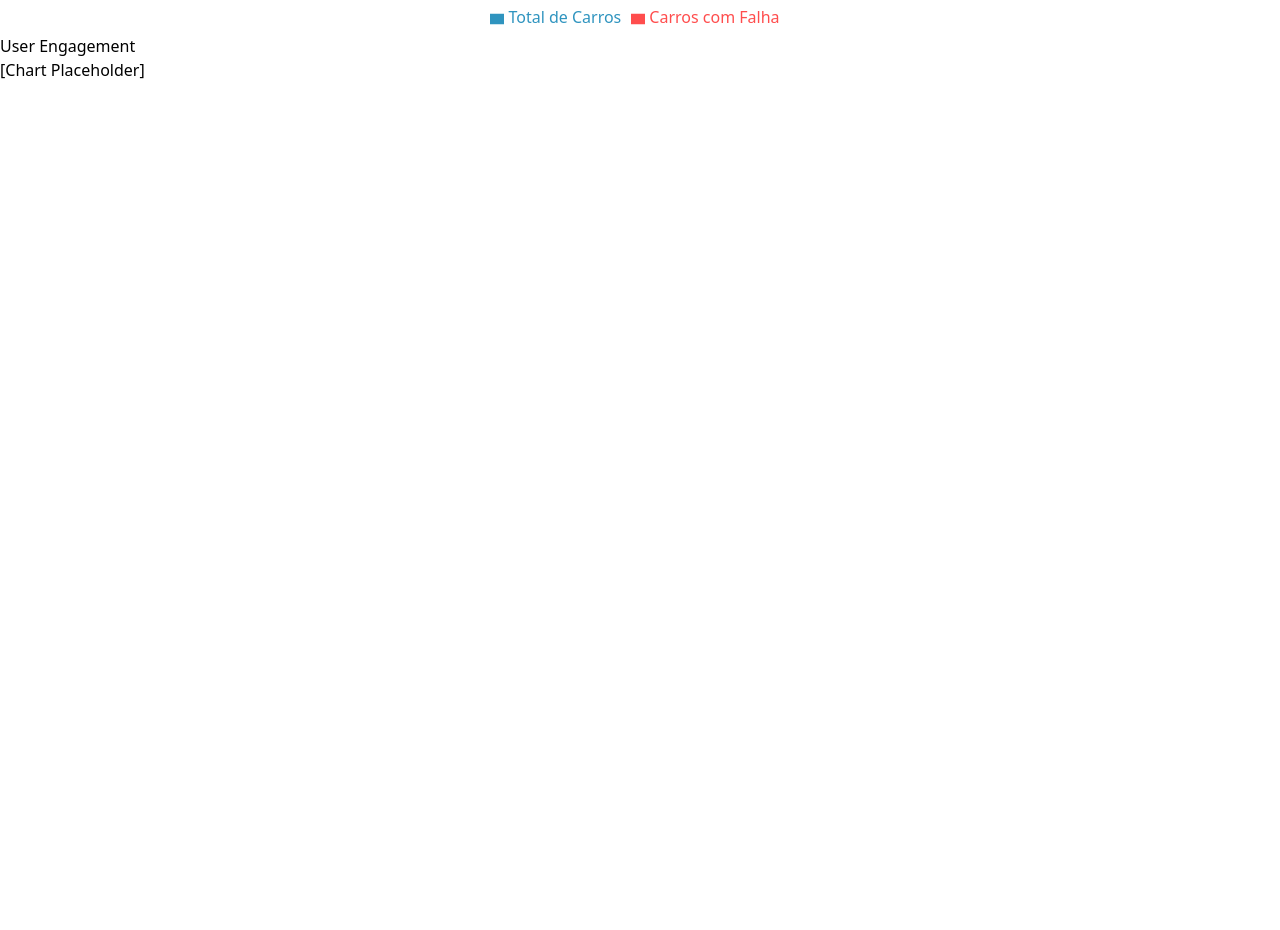
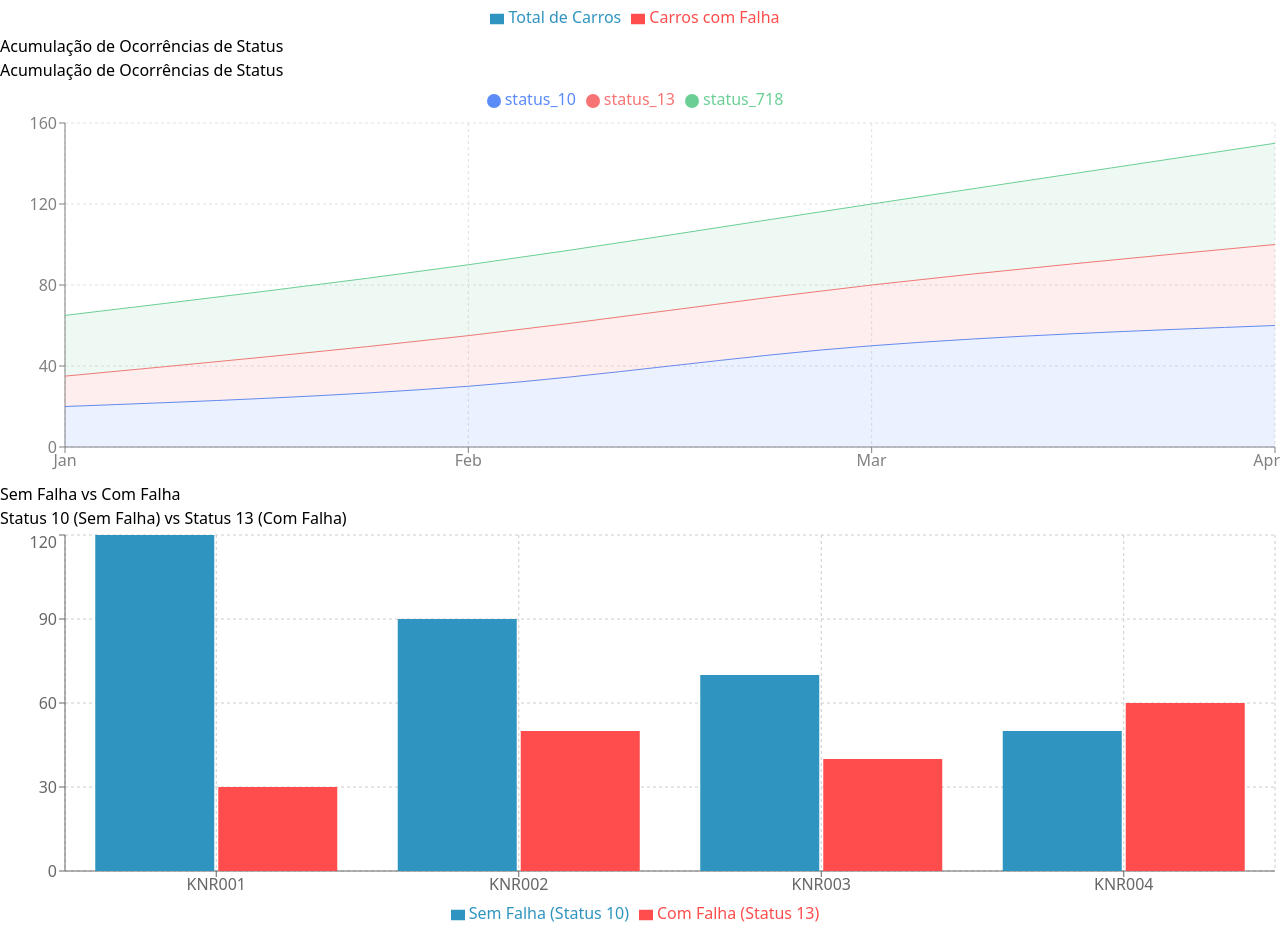
Before and after one commit to Inteli-College/2024-2A-T08-EC07-G04, a React (Vite) app in the folder src/frontend/: page /dashboard in a window 1280 px wide. Shown: the part 853-1783 px from the top of the page. Before the commit the page ends 935 px from the top, so only its background shows below. Built offline with nearby package versions, Linux system fonts and the light colour scheme.

Commit message:
add graph components

```diff
--- /dev/null
+++ b/src/frontend/src/components/Graph2.tsx
@@ -0,0 +1,35 @@
+import React from 'react';
+import {
+  AreaChart, Area, XAxis, YAxis, CartesianGrid, Tooltip, ResponsiveContainer, Legend,
+} from 'recharts';
+
+const data = [
+  { month: 'Jan', status_10: 20, status_13: 15, status_718: 30 },
+  { month: 'Feb', status_10: 30, status_13: 25, status_718: 35 },
+  { month: 'Mar', status_10: 50, status_13: 30, status_718: 40 },
+  { month: 'Apr', status_10: 60, status_13: 40, status_718: 50 },
+];
+
+const AreaStatusChart: React.FC = () => {
+  return (
+    <div className="bg-gray-100 p-6 rounded-xl shadow-lg">
+      <h2 className="text-2xl font-semibold text-gray-700 mb-4 text-center">
+        Acumulação de Ocorrências de Status
+      </h2>
+      <ResponsiveContainer width="100%" height={400}>
+        <AreaChart data={data}>
+          <CartesianGrid strokeDasharray="3 3" stroke="#e0e0e0" />
+          <XAxis dataKey="month" stroke="#808080" />
+          <YAxis stroke="#808080" />
+          <Tooltip contentStyle={{ backgroundColor: '#ffffff', borderRadius: '10px', borderColor: '#d0d0d0' }} />
+          <Legend verticalAlign="top" height={36} iconType="circle" />
+          <Area type="monotone" dataKey="status_10" stackId="1" stroke="#5b8bf7" fill="rgba(91, 139, 247, 0.2)" />
+          <Area type="monotone" dataKey="status_13" stackId="1" stroke="#f77474" fill="rgba(247, 116, 116, 0.2)" />
+          <Area type="monotone" dataKey="status_718" stackId="1" stroke="#6bcf95" fill="rgba(107, 207, 149, 0.2)" />
+        </AreaChart>
+      </ResponsiveContainer>
+    </div>
+  );
+};
+
+export default AreaStatusChart;
--- /dev/null
+++ b/src/frontend/src/components/Graph3.tsx
@@ -0,0 +1,30 @@
+import React from 'react';
+import { BarChart, Bar, XAxis, YAxis, CartesianGrid, Tooltip, ResponsiveContainer, Legend } from 'recharts';
+
+const data = [
+  { kn: 'KNR001', status_10: 120, status_13: 30 },
+  { kn: 'KNR002', status_10: 90, status_13: 50 },
+  { kn: 'KNR003', status_10: 70, status_13: 40 },
+  { kn: 'KNR004', status_10: 50, status_13: 60 },
+];
+
+const StatusChart: React.FC = () => {
+  return (
+    <div className="bg-white p-6 rounded-xl shadow-md">
+      <h2 className="text-xl font-bold text-gray-800 mb-4 text-center">Status 10 (Sem Falha) vs Status 13 (Com Falha)</h2>
+      <ResponsiveContainer width="100%" height={400}>
+        <BarChart data={data}>
+          <CartesianGrid strokeDasharray="3 3" />
+          <XAxis dataKey="kn" />
+          <YAxis />
+          <Tooltip />
+          <Legend />
+          <Bar dataKey="status_10" fill="#2f94bf" name="Sem Falha (Status 10)" />
+          <Bar dataKey="status_13" fill="#ff4d4d" name="Com Falha (Status 13)" />
+        </BarChart>
+      </ResponsiveContainer>
+    </div>
+  );
+};
+
+export default StatusChart;
--- /dev/null
+++ b/src/frontend/src/components/Upload.tsx
@@ -0,0 +1,60 @@
+import React, { useState } from "react";
+
+const FileUpload: React.FC = () => {
+  const [file, setFile] = useState<File | null>(null);
+  const [message, setMessage] = useState<string>("");
+
+  const handleFileChange = (e: React.ChangeEvent<HTMLInputElement>) => {
+    const selectedFile = e.target.files?.[0];
+    if (selectedFile && (selectedFile.type === "application/vnd.ms-excel" || selectedFile.type === "text/csv")) {
+      setFile(selectedFile);
+      setMessage("");
+    } else {
+      setMessage("Por favor, selecione um arquivo CSV ou Excel válido.");
+      setFile(null);
+    }
+  };
+
+  const handleSubmit = (e: React.FormEvent) => {
+    e.preventDefault();
+    if (file) {
+      // Aqui você pode implementar a lógica para fazer upload do arquivo para o servidor.
+      console.log("Arquivo selecionado:", file.name);
+      setMessage(`Arquivo "${file.name}" foi enviado com sucesso!`);
+    } else {
+      setMessage("Por favor, selecione um arquivo antes de enviar.");
+    }
+  };
+
+  return (
+    <div className="min-h-screen bg-white flex items-center justify-center">
+      <div className="bg-white shadow-md rounded-lg p-8 w-full max-w-md border border-gray-200">
+        <h2 className="text-2xl font-semibold text-center mb-6 text-[#2f94bf]">Upload de Arquivo</h2>
+        <form onSubmit={handleSubmit} className="space-y-4">
+          <div className="mb-4">
+            <label className="block text-gray-700 font-medium mb-2">Selecione um arquivo:</label>
+            <input
+              type="file"
+              accept=".csv, .xlsx"
+              onChange={handleFileChange}
+              className="w-full px-4 py-2 border border-gray-300 rounded-lg focus:ring-[#2f94bf] focus:border-[#2f94bf] focus:outline-none"
+            />
+          </div>
+          {message && (
+            <p className={`text-center ${file ? "text-green-500" : "text-red-500"} font-medium`}>
+              {message}
+            </p>
+          )}
+          <button
+            type="submit"
+            className="w-full bg-[#2f94bf] text-white font-semibold py-2 px-4 rounded-lg hover:bg-[#237b99] focus:outline-none focus:ring-2 focus:ring-[#2f94bf] focus:ring-opacity-50"
+          >
+            Enviar Arquivo
+          </button>
+        </form>
+      </div>
+    </div>
+  );
+};
+
+export default FileUpload;
--- a/src/frontend/src/main.tsx
+++ b/src/frontend/src/main.tsx
@@ -5,6 +5,7 @@ import { BrowserRouter, Routes, Route } from 'react-router-dom'
 import  App  from './App'
 import Login from './pages/Login'
 import Dashboard from './pages/Dashboard'
+import Upload from './pages/Upload'
 import './index.css'
 
 ReactDOM.createRoot(document.getElementById('root') as HTMLElement).render(
@@ -14,6 +15,7 @@ ReactDOM.createRoot(document.getElementById('root') as HTMLElement).render(
         <Route path="/" element={<App />} />
         <Route path="/login" element={<Login />} />
         <Route path="/dashboard" element={<Dashboard />} />
+        <Route path="/upload" element={<Upload />} />
       </Routes>
     </BrowserRouter>
   </React.StrictMode>
--- a/src/frontend/src/pages/Dashboard.tsx
+++ b/src/frontend/src/pages/Dashboard.tsx
@@ -1,7 +1,9 @@
 import React, { useState } from 'react';
-import NavBar from '../components/NavBar'; // Certifique-se que NavBar existe
-import DateFilter from '../components/DateFilter'; // Certifique-se que DateFilter existe
+import NavBar from '../components/NavBar';
+import DateFilter from '../components/DateFilter';
 import { BarChart, Bar, XAxis, YAxis, Tooltip, CartesianGrid, Legend, ResponsiveContainer } from 'recharts';
+import AreaStatusChart from '../components/Graph2';
+import Graph3 from '../components/Graph3';
 
 // Componente de card para exibir estatísticas
 const DashboardCard: React.FC<{ title: string; value: string; icon: React.ReactNode }> = ({ title, value, icon }) => {
@@ -25,7 +27,6 @@ const data = [
   { month: 'May', totalCars: 1890, faultyCars: 48 },
 ];
 
-// Componente de gráfico
 const CarFailureChart: React.FC = () => {
   return (
     <ResponsiveContainer width="100%" height={400}>
@@ -73,12 +74,12 @@ const App: React.FC = () => {
           <DashboardCard
             title="Total Carros"
             value="40,000"
-            icon={<i className="fas fa-car"></i>} // Corrigido ícone
+            icon={<i className="fas fa-car"></i>}
           />
           <DashboardCard
             title="Novas Falhas"
             value="320"
-            icon={<i className="fas fa-exclamation-triangle"></i>} // Corrigido ícone
+            icon={<i className="fas fa-exclamation-triangle"></i>}
           />
           <DashboardCard
             title="Falhas Hoje"
@@ -95,13 +96,16 @@ const App: React.FC = () => {
           </div>
 
           <div className="bg-white p-6 rounded-lg shadow-md">
-            <h2 className="text-xl font-semibold mb-4">User Engagement</h2>
-            <div className="h-64 bg-gray-200 flex items-center justify-center">
-              {/* Placeholder for another Chart */}
-              <span className="text-gray-500">[Chart Placeholder]</span>
-            </div>
+            <h2 className="text-xl font-semibold mb-4">Acumulação de Ocorrências de Status</h2>
+            <AreaStatusChart />
           </div>
         </div>
+
+        <div className="bg-white p-6 rounded-lg shadow-md">
+            <h2 className="text-xl font-semibold mb-4">Sem Falha vs Com Falha</h2>
+            <Graph3 />
+          </div>
+
       </main>
     </div>
   );
--- /dev/null
+++ b/src/frontend/src/pages/Upload.tsx
@@ -0,0 +1,16 @@
+import React from 'react';
+import NavBar from '../components/NavBar';
+import FileUpload from '../components/Upload';
+
+const App: React.FC = () => {
+  return (
+    <div>
+      <NavBar />
+      <main className="p-8 bg-gray-100 min-h-screen">
+        <FileUpload />
+      </main>
+    </div>
+  );
+};
+
+export default App;
```
